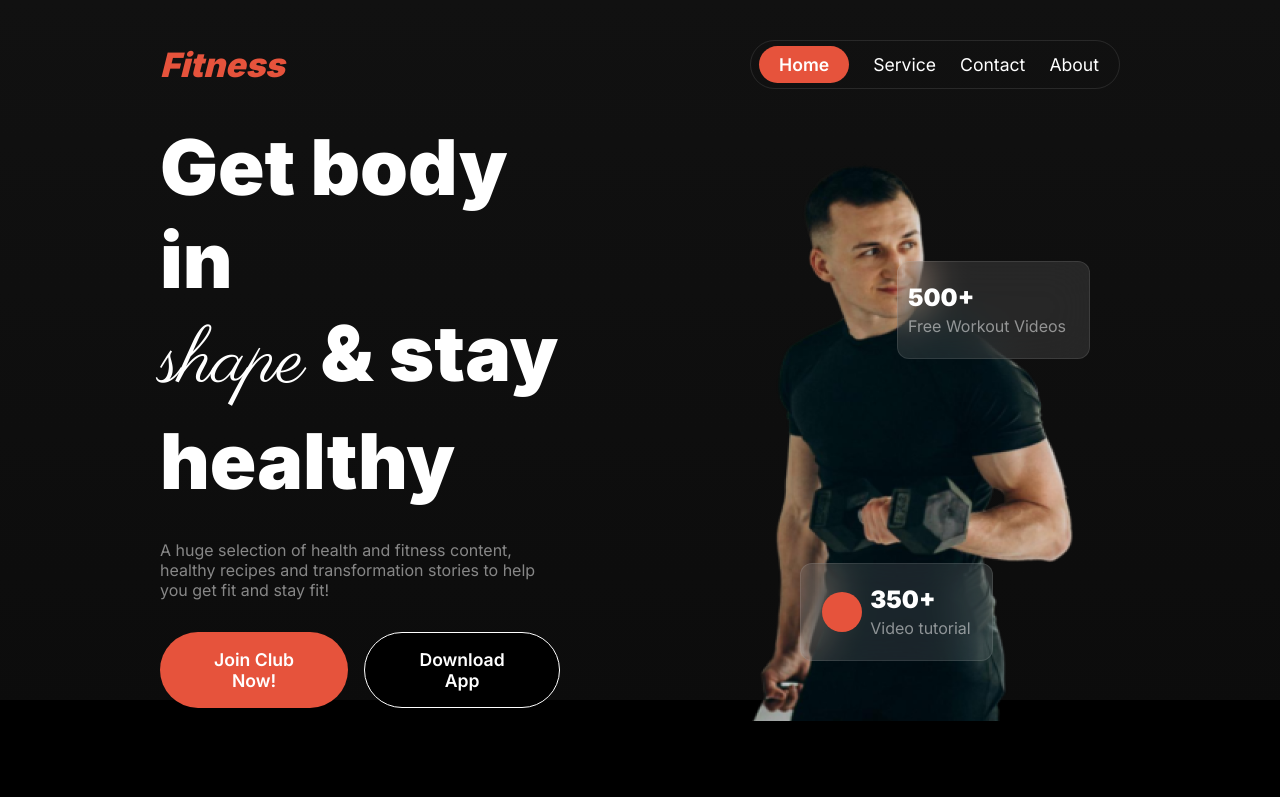
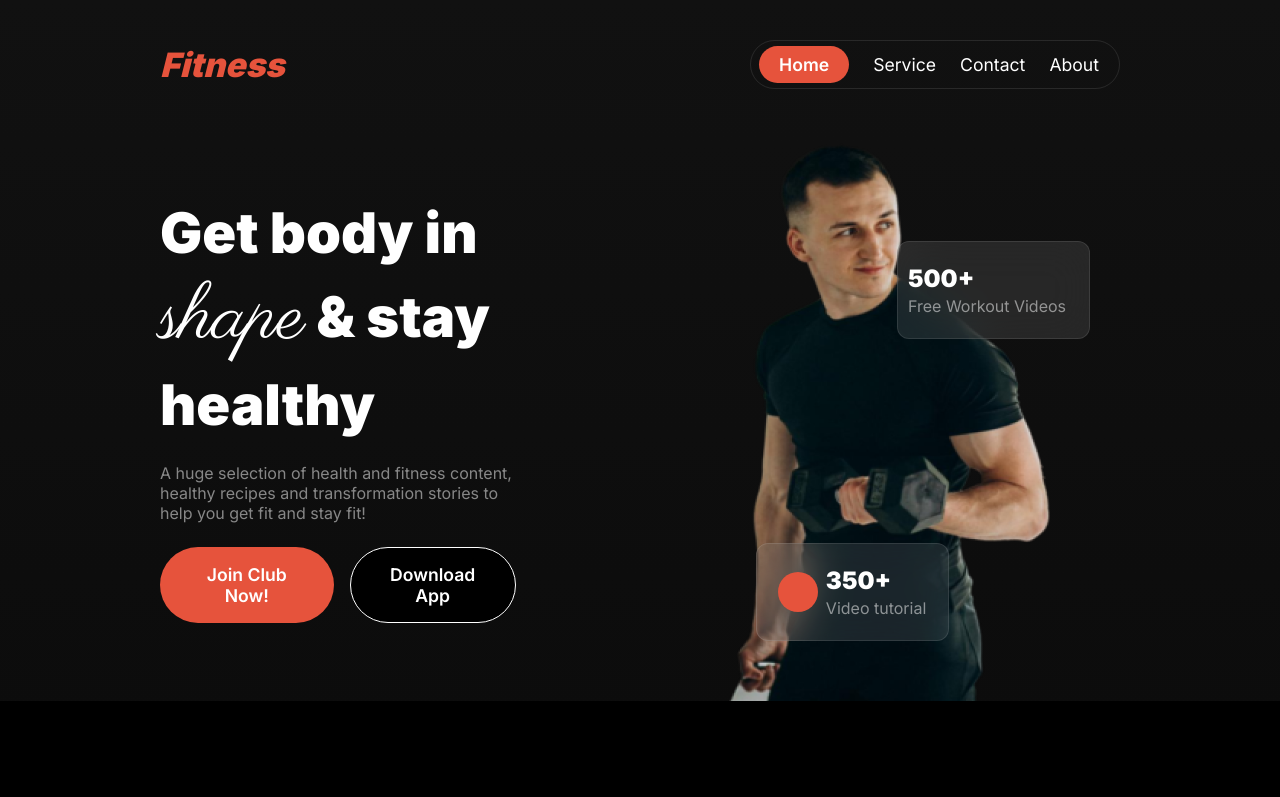
Before and after one commit to KevAkaSlayer/assignment2, a plain HTML site: page index.html in a window 1280 px wide. Shown: the top 797 px of the page. Drawn offline with Linux system fonts and the light colour scheme.

Commit message:
slightly changed in banner section

```diff
--- a/index.html
+++ b/index.html
@@ -35,7 +35,9 @@
         <!-- banner section -->
         <div class="banner">
             <div class="bannerContent">
-                <h1 class="bannerHead">Get body in <br> <span class="stylish">shape</span> & stay <br>healthy</h1>
+                <div class="divHead">
+                    <h1 class="bannerHead">Get body in <br> <span class="stylish">shape</span> & stay <br>healthy</h1>
+                </div>
                 <p>A huge selection of health and fitness content, healthy recipes and transformation stories to help you get fit and stay fit!</p>
                 <div class="bannerBtn">
                     <button class="btn-primary">Join Club Now!</button>
--- a/style.css
+++ b/style.css
@@ -26,7 +26,7 @@ h3{
 
 .header{
     max-width: 100%;
-    max-height: 700px;
+    max-height: 701px;
     background: linear-gradient(180deg, rgb(17, 17, 17),rgba(119, 119, 119, 0.1) 100%);
     padding: 2.5rem 0;
 }
@@ -102,9 +102,8 @@ h3{
 .bannerContent{
     display: flex;
     flex-direction: column;
-    gap:2rem;
-    margin-bottom: 2rem;
-    width: 50%;
+    gap:1.5rem;
+    width: 40%;
 }
 /* .bannerContent p{
     width: 32.5rem;
@@ -113,8 +112,11 @@ h3{
 .bannerHead{
     font-family: inter;
     font-weight: 900;
-    font-size: 4.8rem;
+    font-size: 3.5rem;
     color: #ffffff;
+}
+.divHead{
+    width: 100%;
 }
 .stylish{
     font-family: "Parisienne", cursive;
@@ -125,6 +127,7 @@ h3{
 .bannerBtn{
     display: flex;
     gap: 1rem;
+    width: 100%;
 }
 
 .btn-second{
@@ -133,7 +136,7 @@ h3{
     font-weight: 600;
     color: #ffffff;
     background-color: black;
-    padding: 16px 40px;
+    padding: 1rem 2rem;
     border-radius: 2.5rem;
     border: 1px solid #ffffff;
 }
```
